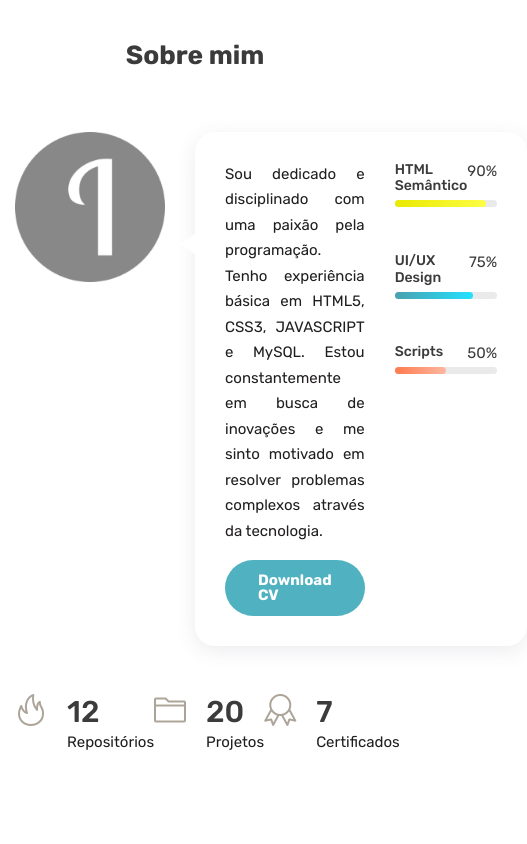
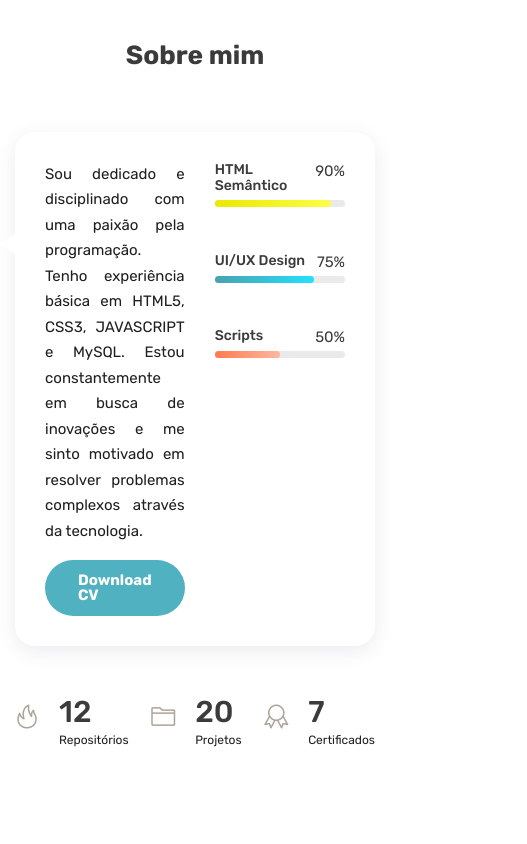
Before and after one commit to ismaelvieira12/Portifolio, a React (Vite) app: page / in a window 390 px wide. Shown: the part 900-1744 px from the top of the page, 527 px wide, since content can reach past the window. Built offline with nearby package versions, Linux system fonts and the light colour scheme; a web font is replaced by a local one.

Commit message:
Finalizando o layout mobile

```diff
--- a/src/components/about/about.css
+++ b/src/components/about/about.css
@@ -104,3 +104,24 @@
 .section-titel{
     color: var(--Title-color);
 }
+
+@media (max-width: 768px){
+    .about_img{
+        display: none;
+    }
+    .about_img{
+        width: 100%;
+        height: 100%;
+    }
+    .about_container{
+        grid-template-columns: 1fr;
+    }
+
+    .about-icon{
+        font-size: 1.5rem !important;
+        margin-top: 11px;
+    }
+    .about_boxes{
+        font-size: 12px;
+    }
+}
--- a/src/components/portifolio/portifolio.css
+++ b/src/components/portifolio/portifolio.css
@@ -97,7 +97,7 @@
 @media (max-width: 768px) {
 
   .cards {
-    margin: auto;
+    margin: 2.5rem auto;
     width: 70%;
     box-shadow: none;
     .title {
--- a/src/components/resume/resume.css
+++ b/src/components/resume/resume.css
@@ -55,4 +55,8 @@
     .timeline{
         margin: 1rem 0;
     }
+
+    .section_title{
+        text-align: center;
+    }
 }
```
